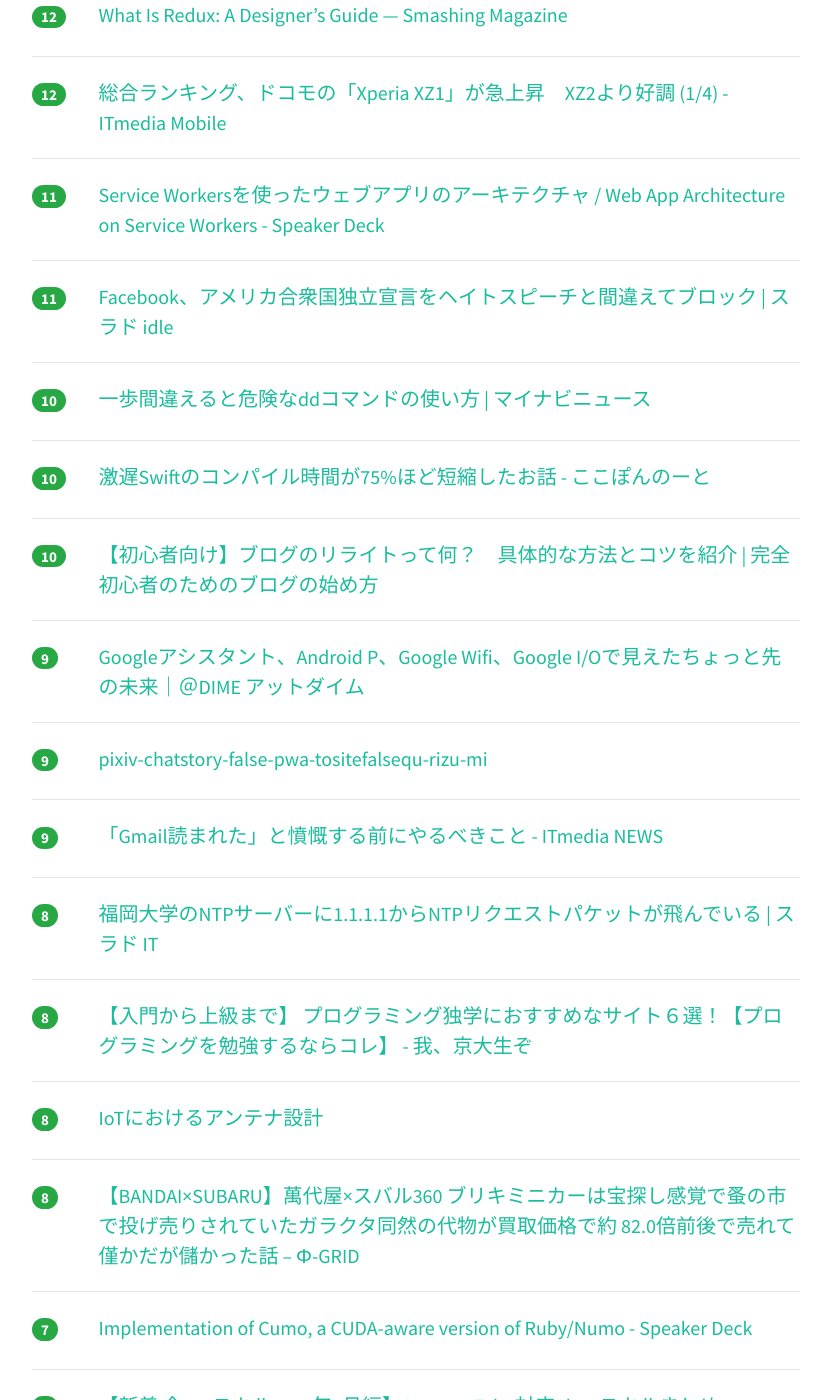
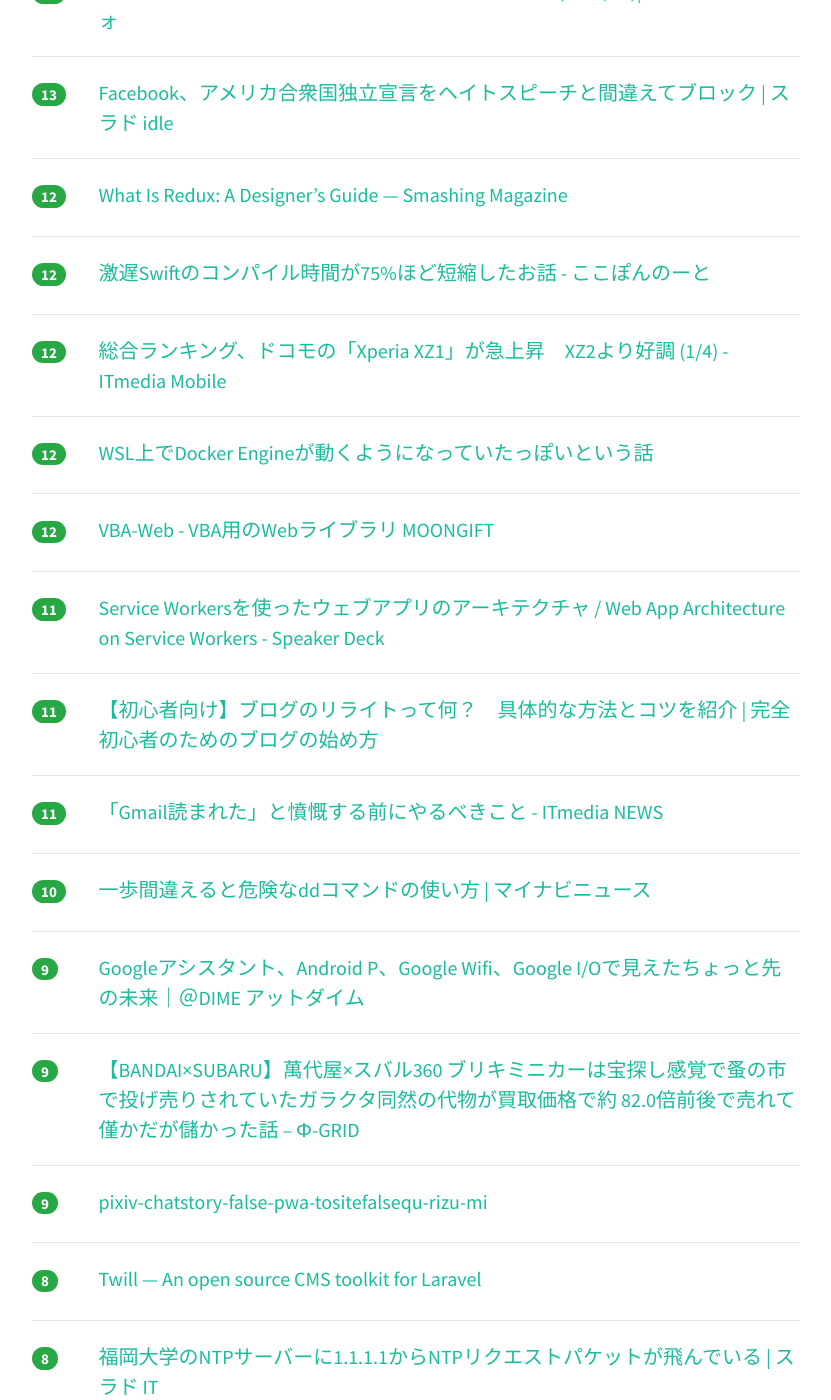
Before and after one commit to yatta47/hatena-matome-site, a Jekyll site: the page built from _posts/2018-07-08-hatena.md, in a window 1280 px wide and 1400 px high, scrolled down 1677 px. Shown: the whole window, without its empty margins (224-1055 px from the left). Built offline with Jekyll 4.4.1, drawn with Linux system fonts in a browser that asks for light colours; nearby versions of some CDN libraries; some of the changed text lies outside the part shown.

Commit message:
Updated 2018-07-08

```diff
--- a/_posts/2018-07-08-hatena.md
+++ b/_posts/2018-07-08-hatena.md
@@ -1,18 +1,18 @@
 ---
 layout: post
 title:  "2018-07-08 はてぶIT"
-date:   2018-07-08 19:02:55
+date:   2018-07-08 20:01:41
 tags: [it-hotentry]
 ---
-38 件のデータあり
+42 件のデータあり
 
 <hr><div class="row">
-<div class="col-1"><span class="badge badge-pill badge-success h2">144</span></div>
+<div class="col-1"><span class="badge badge-pill badge-success h2">160</span></div>
 <div class="col-11"><a href='https://hyou.show/' target='_blank'>ウェブ表彰 | 気軽に誰かを称賛しよう</a></div>
 </div>
 <hr>
 <div class="row">
-<div class="col-1"><span class="badge badge-pill badge-success h2">71</span></div>
+<div class="col-1"><span class="badge badge-pill badge-success h2">79</span></div>
 <div class="col-11"><a href='http://www.itmedia.co.jp/news/articles/1807/08/news016.html' target='_blank'>イーロン・マスク氏、タイ洞窟の13人救出にトンネル掘削会社とSpaceXのエンジニア派遣 - ITmedia NEWS</a></div>
 </div>
 <hr>
@@ -22,13 +22,13 @@ tags: [it-hotentry]
 </div>
 <hr>
 <div class="row">
-<div class="col-1"><span class="badge badge-pill badge-success h2">22</span></div>
-<div class="col-11"><a href='https://www.orangeitems.com/entry/2018/07/08/131858' target='_blank'>インフラエンジニアの独り言、ストレージは盲点になりがち - orangeitems’s diary</a></div>
+<div class="col-1"><span class="badge badge-pill badge-success h2">27</span></div>
+<div class="col-11"><a href='https://nakoruru.jp/?p=1752' target='_blank'>契約してはいけない Zenlogic |</a></div>
 </div>
 <hr>
 <div class="row">
-<div class="col-1"><span class="badge badge-pill badge-success h2">21</span></div>
-<div class="col-11"><a href='https://nakoruru.jp/?p=1752' target='_blank'>契約してはいけない Zenlogic |</a></div>
+<div class="col-1"><span class="badge badge-pill badge-success h2">27</span></div>
+<div class="col-11"><a href='https://www.orangeitems.com/entry/2018/07/08/131858' target='_blank'>インフラエンジニアの独り言、ストレージは盲点になりがち - orangeitems’s diary</a></div>
 </div>
 <hr>
 <div class="row">
@@ -43,7 +43,17 @@ tags: [it-hotentry]
 <hr>
 <div class="row">
 <div class="col-1"><span class="badge badge-pill badge-success h2">17</span></div>
+<div class="col-11"><a href='https://slides.com/takanorip/image-optim' target='_blank'>Webエンジニアなら 知っておきたい 画像圧縮</a></div>
+</div>
+<hr>
+<div class="row">
+<div class="col-1"><span class="badge badge-pill badge-success h2">17</span></div>
 <div class="col-11"><a href='https://github.com/atom/eon' target='_blank'>GitHub - atom/eon: Real-Time Conflict-Free Version Control System</a></div>
+</div>
+<hr>
+<div class="row">
+<div class="col-1"><span class="badge badge-pill badge-success h2">17</span></div>
+<div class="col-11"><a href='http://feathericon.com/' target='_blank'>feathericon</a></div>
 </div>
 <hr>
 <div class="row">
@@ -53,17 +63,12 @@ tags: [it-hotentry]
 <hr>
 <div class="row">
 <div class="col-1"><span class="badge badge-pill badge-success h2">16</span></div>
-<div class="col-11"><a href='https://qiita.com/cclef/items/eda0dd8836910e2a3d5f' target='_blank'>Pythonによるスクレイピング&機械学習のお勉強その6-2 - Word2Vecで文章をベクトル変換しよう</a></div>
-</div>
-<hr>
-<div class="row">
-<div class="col-1"><span class="badge badge-pill badge-success h2">15</span></div>
 <div class="col-11"><a href='https://japan.cnet.com/article/35121159/' target='_blank'>“少ないデータ”で高精度AIを実現したRidge-i--白黒映像をカラーに、ゴミ焼却炉は自動化 - CNET Japan</a></div>
 </div>
 <hr>
 <div class="row">
-<div class="col-1"><span class="badge badge-pill badge-success h2">14</span></div>
-<div class="col-11"><a href='https://slides.com/takanorip/image-optim' target='_blank'>Webエンジニアなら 知っておきたい 画像圧縮</a></div>
+<div class="col-1"><span class="badge badge-pill badge-success h2">16</span></div>
+<div class="col-11"><a href='https://qiita.com/cclef/items/eda0dd8836910e2a3d5f' target='_blank'>Pythonによるスクレイピング&機械学習のお勉強その6-2 - Word2Vecで文章をベクトル変換しよう</a></div>
 </div>
 <hr>
 <div class="row">
@@ -77,13 +82,33 @@ tags: [it-hotentry]
 </div>
 <hr>
 <div class="row">
+<div class="col-1"><span class="badge badge-pill badge-success h2">13</span></div>
+<div class="col-11"><a href='https://idle.srad.jp/story/18/07/07/0436234/' target='_blank'>Facebook、アメリカ合衆国独立宣言をヘイトスピーチと間違えてブロック | スラド idle</a></div>
+</div>
+<hr>
+<div class="row">
 <div class="col-1"><span class="badge badge-pill badge-success h2">12</span></div>
 <div class="col-11"><a href='https://www.smashingmagazine.com/2018/07/redux-designers-guide/' target='_blank'>What Is Redux: A Designer’s Guide — Smashing Magazine</a></div>
 </div>
 <hr>
 <div class="row">
 <div class="col-1"><span class="badge badge-pill badge-success h2">12</span></div>
+<div class="col-11"><a href='https://cocopon.me/blog/2015/03/swift-compilation-time/' target='_blank'>激遅Swiftのコンパイル時間が75%ほど短縮したお話 - ここぽんのーと</a></div>
+</div>
+<hr>
+<div class="row">
+<div class="col-1"><span class="badge badge-pill badge-success h2">12</span></div>
 <div class="col-11"><a href='http://www.itmedia.co.jp/mobile/articles/1807/07/news021.html' target='_blank'>総合ランキング、ドコモの「Xperia XZ1」が急上昇　XZ2より好調 (1/4) - ITmedia Mobile</a></div>
+</div>
+<hr>
+<div class="row">
+<div class="col-1"><span class="badge badge-pill badge-success h2">12</span></div>
+<div class="col-11"><a href='https://qiita.com/yanoshi/items/dcecbf117d9cbd14af87' target='_blank'>WSL上でDocker Engineが動くようになっていたっぽいという話</a></div>
+</div>
+<hr>
+<div class="row">
+<div class="col-1"><span class="badge badge-pill badge-success h2">12</span></div>
+<div class="col-11"><a href='https://www.moongift.jp/2018/07/vba-web-vba%E7%94%A8%E3%81%AEweb%E3%83%A9%E3%82%A4%E3%83%96%E3%83%A9%E3%83%AA/' target='_blank'>VBA-Web - VBA用のWebライブラリ MOONGIFT</a></div>
 </div>
 <hr>
 <div class="row">
@@ -93,22 +118,17 @@ tags: [it-hotentry]
 <hr>
 <div class="row">
 <div class="col-1"><span class="badge badge-pill badge-success h2">11</span></div>
-<div class="col-11"><a href='https://idle.srad.jp/story/18/07/07/0436234/' target='_blank'>Facebook、アメリカ合衆国独立宣言をヘイトスピーチと間違えてブロック | スラド idle</a></div>
+<div class="col-11"><a href='https://hitodeblog.com/what-blog-rewrite' target='_blank'>【初心者向け】ブログのリライトって何？　具体的な方法とコツを紹介 | 完全初心者のためのブログの始め方</a></div>
+</div>
+<hr>
+<div class="row">
+<div class="col-1"><span class="badge badge-pill badge-success h2">11</span></div>
+<div class="col-11"><a href='http://www.itmedia.co.jp/news/articles/1807/08/news017.html' target='_blank'>「Gmail読まれた」と憤慨する前にやるべきこと - ITmedia NEWS</a></div>
 </div>
 <hr>
 <div class="row">
 <div class="col-1"><span class="badge badge-pill badge-success h2">10</span></div>
 <div class="col-11"><a href='https://news.mynavi.jp/article/20180706-659745/' target='_blank'>一歩間違えると危険なddコマンドの使い方 | マイナビニュース</a></div>
-</div>
-<hr>
-<div class="row">
-<div class="col-1"><span class="badge badge-pill badge-success h2">10</span></div>
-<div class="col-11"><a href='https://cocopon.me/blog/2015/03/swift-compilation-time/' target='_blank'>激遅Swiftのコンパイル時間が75%ほど短縮したお話 - ここぽんのーと</a></div>
-</div>
-<hr>
-<div class="row">
-<div class="col-1"><span class="badge badge-pill badge-success h2">10</span></div>
-<div class="col-11"><a href='https://hitodeblog.com/what-blog-rewrite' target='_blank'>【初心者向け】ブログのリライトって何？　具体的な方法とコツを紹介 | 完全初心者のためのブログの始め方</a></div>
 </div>
 <hr>
 <div class="row">
@@ -118,12 +138,17 @@ tags: [it-hotentry]
 <hr>
 <div class="row">
 <div class="col-1"><span class="badge badge-pill badge-success h2">9</span></div>
+<div class="col-11"><a href='http://phi-grid.com/bandaiya-subaru-360-tinplate-minicar-24667.html' target='_blank'>【BANDAI×SUBARU】萬代屋×スバル360 ブリキミニカーは宝探し感覚で蚤の市で投げ売りされていたガラクタ同然の代物が買取価格で約 82.0倍前後で売れて僅かだが儲かった話 – Φ-GRID</a></div>
+</div>
+<hr>
+<div class="row">
+<div class="col-1"><span class="badge badge-pill badge-success h2">9</span></div>
 <div class="col-11"><a href='https://speakerdeck.com/ikasoumen/pixiv-chatstory-false-pwa-tositefalsequ-rizu-mi' target='_blank'>pixiv-chatstory-false-pwa-tositefalsequ-rizu-mi</a></div>
 </div>
 <hr>
 <div class="row">
-<div class="col-1"><span class="badge badge-pill badge-success h2">9</span></div>
-<div class="col-11"><a href='http://www.itmedia.co.jp/news/articles/1807/08/news017.html' target='_blank'>「Gmail読まれた」と憤慨する前にやるべきこと - ITmedia NEWS</a></div>
+<div class="col-1"><span class="badge badge-pill badge-success h2">8</span></div>
+<div class="col-11"><a href='https://twill.io/' target='_blank'>Twill — An open source CMS toolkit for Laravel</a></div>
 </div>
 <hr>
 <div class="row">
@@ -142,11 +167,6 @@ tags: [it-hotentry]
 </div>
 <hr>
 <div class="row">
-<div class="col-1"><span class="badge badge-pill badge-success h2">8</span></div>
-<div class="col-11"><a href='http://phi-grid.com/bandaiya-subaru-360-tinplate-minicar-24667.html' target='_blank'>【BANDAI×SUBARU】萬代屋×スバル360 ブリキミニカーは宝探し感覚で蚤の市で投げ売りされていたガラクタ同然の代物が買取価格で約 82.0倍前後で売れて僅かだが儲かった話 – Φ-GRID</a></div>
-</div>
-<hr>
-<div class="row">
 <div class="col-1"><span class="badge badge-pill badge-success h2">7</span></div>
 <div class="col-11"><a href='https://speakerdeck.com/sonots/numo' target='_blank'>Implementation of Cumo, a CUDA-aware version of Ruby/Numo - Speaker Deck</a></div>
 </div>
@@ -159,11 +179,6 @@ tags: [it-hotentry]
 <div class="row">
 <div class="col-1"><span class="badge badge-pill badge-success h2">7</span></div>
 <div class="col-11"><a href='http://twitter.com/gondawara/status/973368733942140928' target='_blank'>y-sugawaraさんのツイート: "PowerPoint2016のデザインアイデアがすごすぎる…。今まで使わなかったことを後悔したので凄さを動画にしてみた。… "</a></div>
-</div>
-<hr>
-<div class="row">
-<div class="col-1"><span class="badge badge-pill badge-success h2">7</span></div>
-<div class="col-11"><a href='https://qiita.com/yanoshi/items/dcecbf117d9cbd14af87' target='_blank'>WSL上でDocker Engineが動くようになっていたっぽいという話</a></div>
 </div>
 <hr>
 <div class="row">
@@ -183,16 +198,21 @@ tags: [it-hotentry]
 <hr>
 <div class="row">
 <div class="col-1"><span class="badge badge-pill badge-success h2">5</span></div>
+<div class="col-11"><a href='https://design-develop.net/design/vector-design/free-icon-sets-for-summer-2018.html' target='_blank'>夏の今だからこそ使いたい夏をモチーフにしたアイコンまとめ「Free Icon Sets For Summer 2018 That Will Heat Up Your Designs」 | DesignDevelop</a></div>
+</div>
+<hr>
+<div class="row">
+<div class="col-1"><span class="badge badge-pill badge-success h2">5</span></div>
 <div class="col-11"><a href='https://dev.classmethod.jp/devops/devops-method/' target='_blank'>DevOps導入支援サービスのご紹介 ｜ Developers.IO</a></div>
 </div>
 <hr>
 <div class="row">
-<div class="col-1"><span class="badge badge-pill badge-success h2">4</span></div>
-<div class="col-11"><a href='https://design-develop.net/design/vector-design/free-icon-sets-for-summer-2018.html' target='_blank'>夏の今だからこそ使いたい夏をモチーフにしたアイコンまとめ「Free Icon Sets For Summer 2018 That Will Heat Up Your Designs」 | DesignDevelop</a></div>
+<div class="col-1"><span class="badge badge-pill badge-success h2">5</span></div>
+<div class="col-11"><a href='http://kaiware007.hatenablog.jp/entry/2018/07/08/021815' target='_blank'>UnityのフルHD映像をOBSで受信する方法 - カイワレスタイル</a></div>
 </div>
 <hr>
 <div class="row">
-<div class="col-1"><span class="badge badge-pill badge-success h2">4</span></div>
-<div class="col-11"><a href='http://kaiware007.hatenablog.jp/entry/2018/07/08/021815' target='_blank'>UnityのフルHD映像をOBSで受信する方法 - カイワレスタイル</a></div>
+<div class="col-1"><span class="badge badge-pill badge-success h2">5</span></div>
+<div class="col-11"><a href='https://www.apple.com/jp/newsroom/2018/07/app-store-turns-10/' target='_blank'>The App Store turns 10 - Apple (日本)</a></div>
 </div>
 <hr>
```
